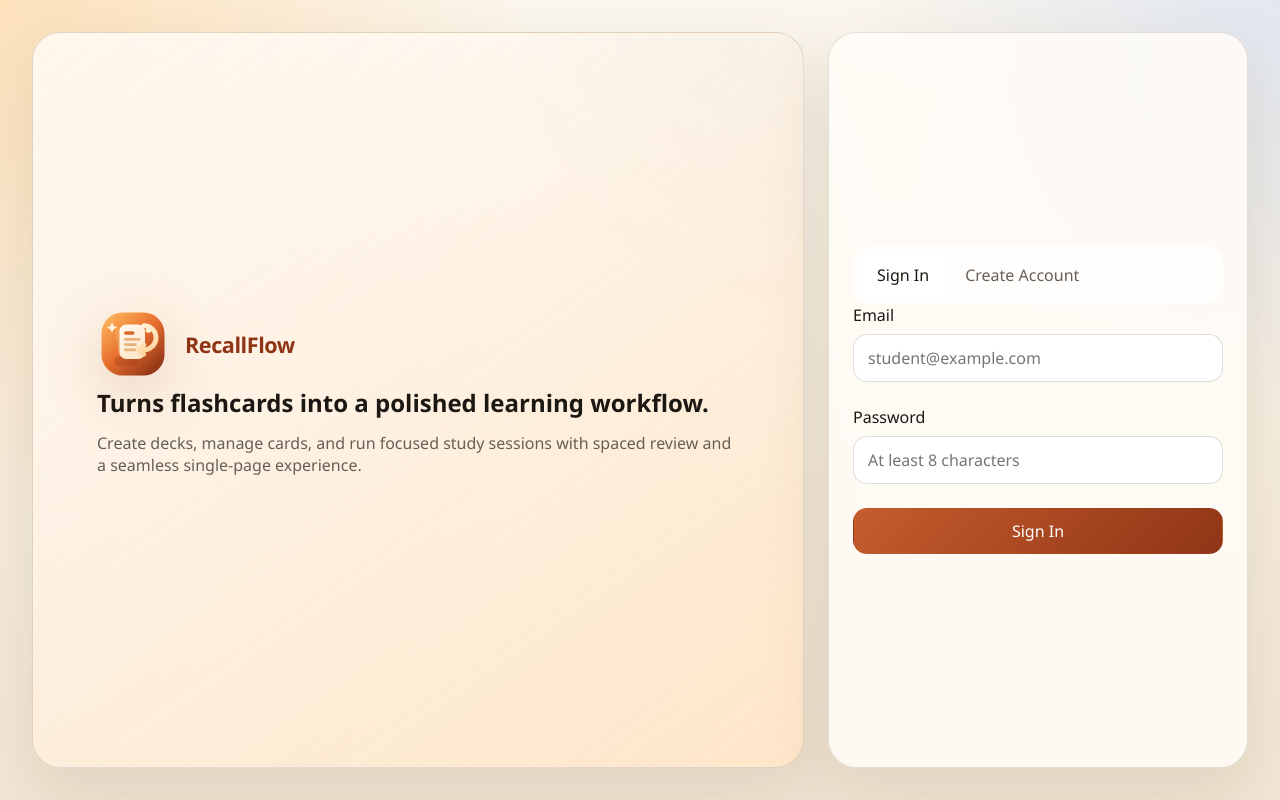
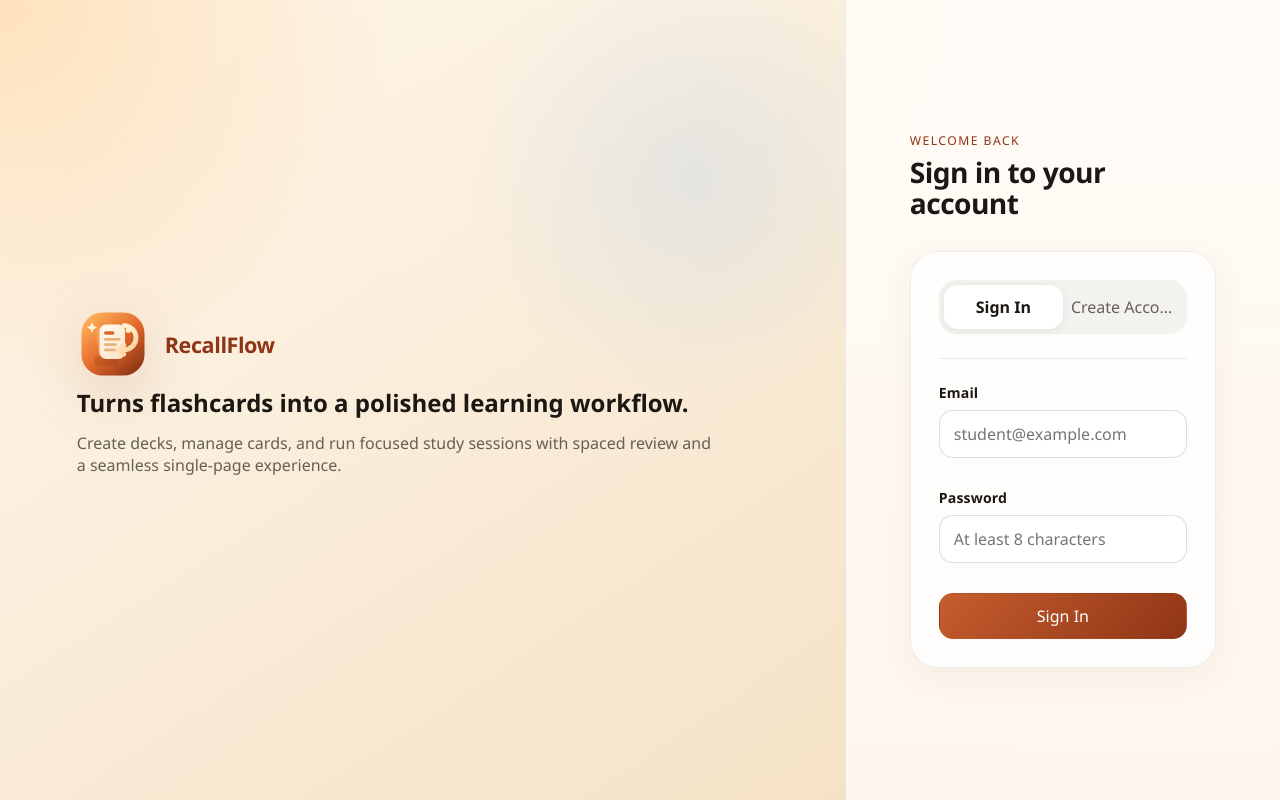
Before and after one commit to AntiOs76/DynamicWeb-Interface, a React (Vite) app in the folder client/: page /auth in a window 1280 px wide. Built offline with nearby package versions, Linux system fonts and the light colour scheme; no server answers.

Commit message:
Refine UI

```diff
--- a/client/src/app/App.jsx
+++ b/client/src/app/App.jsx
@@ -10,9 +10,9 @@ import { StudyPage } from "../pages/StudyPage.jsx";
 function FullScreenMessage({ title, message }) {
   return (
     <div className="screen-center">
-      <div className="panel glass-panel centered-panel">
+      <div className="panel glass-panel centered-panel loading-panel">
         <p className="eyebrow">RecallFlow</p>
-        <h1>{title}</h1>
+        <h2 className="loading-title">{title}</h2>
         <p className="muted-text">{message}</p>
       </div>
     </div>
@@ -25,8 +25,8 @@ function ProtectedLayout() {
   if (isLoading) {
     return (
       <FullScreenMessage
-        title="Restoring your workspace"
-        message="Syncing decks, due cards, and your latest study progress."
+        title="Opening workspace"
+        message="Syncing your latest decks and review progress."
       />
     );
   }
@@ -48,8 +48,8 @@ export function App() {
   if (isLoading && !user) {
     return (
       <FullScreenMessage
-        title="Preparing RecallFlow"
-        message="Loading your session and getting the learning dashboard ready."
+        title="Loading"
+        message="Checking your session and preparing the app."
       />
     );
   }
--- a/client/src/features/auth/AuthProvider.jsx
+++ b/client/src/features/auth/AuthProvider.jsx
@@ -3,13 +3,33 @@ import { useMutation, useQuery, useQueryClient } from "@tanstack/react-query";
 import { api, ApiError } from "../../services/api";
 
 const AuthContext = createContext(null);
+const SESSION_CACHE_KEY = "rcf_session";
+
+function readCachedUser() {
+  try {
+    const raw = localStorage.getItem(SESSION_CACHE_KEY);
+    return raw ? JSON.parse(raw) : undefined;
+  } catch {
+    return undefined;
+  }
+}
+
+function writeCachedUser(user) {
+  try {
+    localStorage.setItem(SESSION_CACHE_KEY, JSON.stringify(user));
+  } catch {
+    // ignore storage errors (e.g. private browsing quota)
+  }
+}
 
 async function fetchSessionUser() {
   try {
     const data = await api.fetchSession();
+    writeCachedUser(data.user);
     return data.user;
   } catch (error) {
     if (error instanceof ApiError && error.status === 401) {
+      writeCachedUser(null);
       return null;
     }
 
@@ -19,15 +39,19 @@ async function fetchSessionUser() {
 
 export function AuthProvider({ children }) {
   const queryClient = useQueryClient();
+  const cachedUser = readCachedUser();
+
   const sessionQuery = useQuery({
     queryKey: ["session"],
     queryFn: fetchSessionUser,
-    staleTime: 5 * 60 * 1000
+    staleTime: 5 * 60 * 1000,
+    ...(cachedUser !== undefined && { initialData: cachedUser })
   });
 
   const registerMutation = useMutation({
     mutationFn: api.register,
     onSuccess: (data) => {
+      writeCachedUser(data.user);
       queryClient.setQueryData(["session"], data.user);
     }
   });
@@ -35,6 +59,7 @@ export function AuthProvider({ children }) {
   const loginMutation = useMutation({
     mutationFn: api.login,
     onSuccess: (data) => {
+      writeCachedUser(data.user);
       queryClient.setQueryData(["session"], data.user);
     }
   });
@@ -42,6 +67,7 @@ export function AuthProvider({ children }) {
   const logoutMutation = useMutation({
     mutationFn: api.logout,
     onSuccess: () => {
+      writeCachedUser(null);
       queryClient.setQueryData(["session"], null);
       queryClient.removeQueries({ queryKey: ["decks"] });
     }
--- a/client/src/pages/AuthPage.jsx
+++ b/client/src/pages/AuthPage.jsx
@@ -61,7 +61,7 @@ export function AuthPage() {
 
   return (
     <div className="auth-layout">
-      <section className="auth-hero panel hero-panel">
+      <section className="auth-hero hero-panel">
         <div className="hero-brand">
           <img className="hero-logo" src={recallFlowLogo} alt="RecallFlow logo" />
           <div>
@@ -74,7 +74,15 @@ export function AuthPage() {
         </p>
       </section>
 
-      <section className="auth-panel panel glass-panel">
+      <section className="auth-panel auth-panel-surface">
+        <div className="auth-heading">
+          <p className="eyebrow">{mode === "login" ? "Welcome back" : "Get started"}</p>
+          <h2 className="auth-title">
+            {mode === "login" ? "Sign in to your account" : "Create your account"}
+          </h2>
+        </div>
+
+        <div className="auth-card">
           <div className="tabs">
             <button
               className={mode === "login" ? "tab active" : "tab"}
@@ -90,7 +98,10 @@ export function AuthPage() {
             >
               Create Account
             </button>
+            <span className={`tab-indicator${mode === "register" ? " tab-indicator-right" : ""}`} />
           </div>
+
+          <hr className="auth-divider" />
 
           {errorMessage ? <StatusBanner tone="error">{errorMessage}</StatusBanner> : null}
 
@@ -145,6 +156,7 @@ export function AuthPage() {
               </button>
             </form>
           )}
+        </div>
       </section>
     </div>
   );
--- a/client/src/styles/main.css
+++ b/client/src/styles/main.css
@@ -242,7 +242,7 @@ button {
   padding: 0 18px;
   border-radius: 14px;
   border: 1px solid transparent;
-  transition: transform 180ms ease, background 180ms ease, border-color 180ms ease;
+  transition: transform 180ms ease, background 180ms ease, border-color 180ms ease, box-shadow 180ms ease;
 }
 
 .primary-button {
@@ -276,18 +276,27 @@ button {
   transform: translateY(-1px);
 }
 
+.primary-button:hover {
+  box-shadow: 0 6px 20px rgba(143, 53, 22, 0.25);
+}
+
+.primary-button:active {
+  transform: translateY(0) scale(0.98);
+  box-shadow: 0 2px 8px rgba(143, 53, 22, 0.18);
+}
+
 .full-width {
   width: 100%;
 }
 
 .auth-layout {
   display: grid;
-  grid-template-columns: minmax(0, 1.15fr) minmax(360px, 420px);
-  gap: 24px;
-  width: min(100%, 1480px);
+  grid-template-columns: minmax(0, 1.32fr) minmax(380px, 0.68fr);
+  gap: 0;
+  width: 100%;
   min-height: 100vh;
-  margin: 0 auto;
-  padding: 32px;
+  margin: 0;
+  padding: 0;
 }
 
 .auth-hero,
@@ -295,20 +304,72 @@ button {
   display: flex;
   flex-direction: column;
   justify-content: center;
+  min-height: 100vh;
 }
 
 .auth-hero {
-  padding-inline: clamp(32px, 5vw, 88px);
+  padding: clamp(40px, 6vw, 88px);
 }
 
 .auth-hero > * {
   max-width: 640px;
 }
 
+.auth-panel {
+  gap: 32px;
+  padding: clamp(32px, 5vw, 72px);
+}
+
 .hero-panel {
   background:
-    linear-gradient(145deg, rgba(255, 255, 255, 0.7), rgba(255, 230, 201, 0.95)),
-    radial-gradient(circle at top right, rgba(0, 124, 190, 0.12), transparent 28%);
+    radial-gradient(circle at top left, rgba(255, 203, 137, 0.46), transparent 34%),
+    radial-gradient(circle at 82% 22%, rgba(100, 171, 255, 0.14), transparent 24%),
+    linear-gradient(145deg, rgba(255, 248, 238, 0.88), rgba(245, 226, 198, 0.98));
+}
+
+.auth-panel-surface {
+  background:
+    linear-gradient(180deg, rgba(255, 252, 247, 0.96), rgba(255, 247, 238, 0.96));
+  border-left: 1px solid rgba(33, 23, 12, 0.08);
+}
+
+.auth-heading {
+  display: grid;
+  gap: 8px;
+}
+
+.auth-title {
+  margin: 0;
+  font-family: var(--font-display);
+  font-size: clamp(1.5rem, 2.2vw, 1.85rem);
+  font-weight: 700;
+  line-height: 1.1;
+  color: var(--text);
+  letter-spacing: -0.02em;
+}
+
+.auth-card {
+  display: grid;
+  gap: 24px;
+  padding: 28px;
+  border-radius: var(--radius-lg);
+  background: rgba(255, 255, 255, 0.72);
+  border: 1px solid rgba(27, 23, 18, 0.07);
+  box-shadow: 0 8px 32px rgba(86, 54, 20, 0.06);
+}
+
+.auth-card .field > span {
+  font-size: 0.88rem;
+  font-weight: 600;
+  color: var(--text);
+  letter-spacing: 0.01em;
+}
+
+.auth-divider {
+  border: none;
+  height: 1px;
+  background: rgba(27, 23, 18, 0.08);
+  margin: 0;
 }
 
 .metric-card,
@@ -328,29 +389,66 @@ button {
 }
 
 .tabs {
-  display: inline-flex;
-  padding: 6px;
+  display: grid;
+  grid-template-columns: 1fr 1fr;
+  width: 100%;
+  position: relative;
+  padding: 5px;
   border-radius: 18px;
-  background: rgba(255, 255, 255, 0.72);
+  background: rgba(27, 23, 18, 0.05);
 }
 
 .tab {
-  padding: 12px 18px;
+  padding: 11px 8px;
   border: 0;
   border-radius: 14px;
   background: transparent;
   color: var(--muted);
+  font-weight: 500;
+  text-align: center;
+  white-space: nowrap;
+  overflow: hidden;
+  text-overflow: ellipsis;
+  position: relative;
+  z-index: 1;
+  transition: color 250ms ease;
+}
+
+.tab:hover:not(.active) {
+  color: var(--text);
 }
 
 .tab.active {
+  background: transparent;
+  color: var(--text);
+  font-weight: 600;
+}
+
+.tab-indicator {
+  position: absolute;
+  top: 5px;
+  left: 5px;
+  height: calc(100% - 10px);
+  width: calc(50% - 5px);
+  border-radius: 14px;
   background: white;
-  color: var(--text);
+  box-shadow: 0 2px 8px rgba(86, 54, 20, 0.08);
+  transition: transform 300ms cubic-bezier(0.4, 0, 0.2, 1);
+  z-index: 0;
+}
+
+.tab-indicator-right {
+  transform: translateX(100%);
 }
 
 .auth-form,
 .form-grid {
   display: grid;
   gap: 16px;
+}
+
+.auth-form {
+  gap: 22px;
 }
 
 .field {
@@ -369,6 +467,15 @@ button {
   border-radius: 14px;
   background: white;
   color: var(--text);
+  transition: border-color 200ms ease, box-shadow 200ms ease;
+}
+
+.field input:focus,
+.field textarea:focus,
+.field select:focus {
+  outline: none;
+  border-color: var(--accent);
+  box-shadow: 0 0 0 3px var(--accent-soft);
 }
 
 .field textarea {
@@ -648,6 +755,17 @@ button {
   max-width: 480px;
 }
 
+.loading-panel {
+  gap: 8px;
+}
+
+.loading-title {
+  margin: 0;
+  font-family: var(--font-display);
+  font-size: 1.65rem;
+  line-height: 1.08;
+}
+
 .inline-button {
   width: fit-content;
 }
@@ -679,18 +797,48 @@ button {
     grid-template-columns: 1fr;
   }
 
+  .auth-hero,
+  .auth-panel {
+    min-height: auto;
+  }
+
   .metrics-grid,
   .workspace-overview,
   .summary-grid {
     grid-template-columns: repeat(2, minmax(0, 1fr));
   }
+
+  .auth-card {
+    padding: 24px;
+  }
 }
 
 @media (max-width: 720px) {
   .app-shell,
-  .auth-layout,
   .overlay {
     padding: 16px;
+  }
+
+  .auth-hero,
+  .auth-panel {
+    padding: 24px 20px;
+  }
+
+  .auth-panel-surface {
+    border-left: 0;
+    border-top: 1px solid rgba(33, 23, 12, 0.08);
+  }
+
+  .auth-card {
+    padding: 20px;
+  }
+
+  .auth-heading {
+    text-align: center;
+  }
+
+  .auth-panel .tabs {
+    align-self: center;
   }
 
   .metrics-grid,
```
Also changed, not shown: 2 other files (tests, documents, lock files or other folders). Lines whose indentation alone changed are shown as unchanged.
